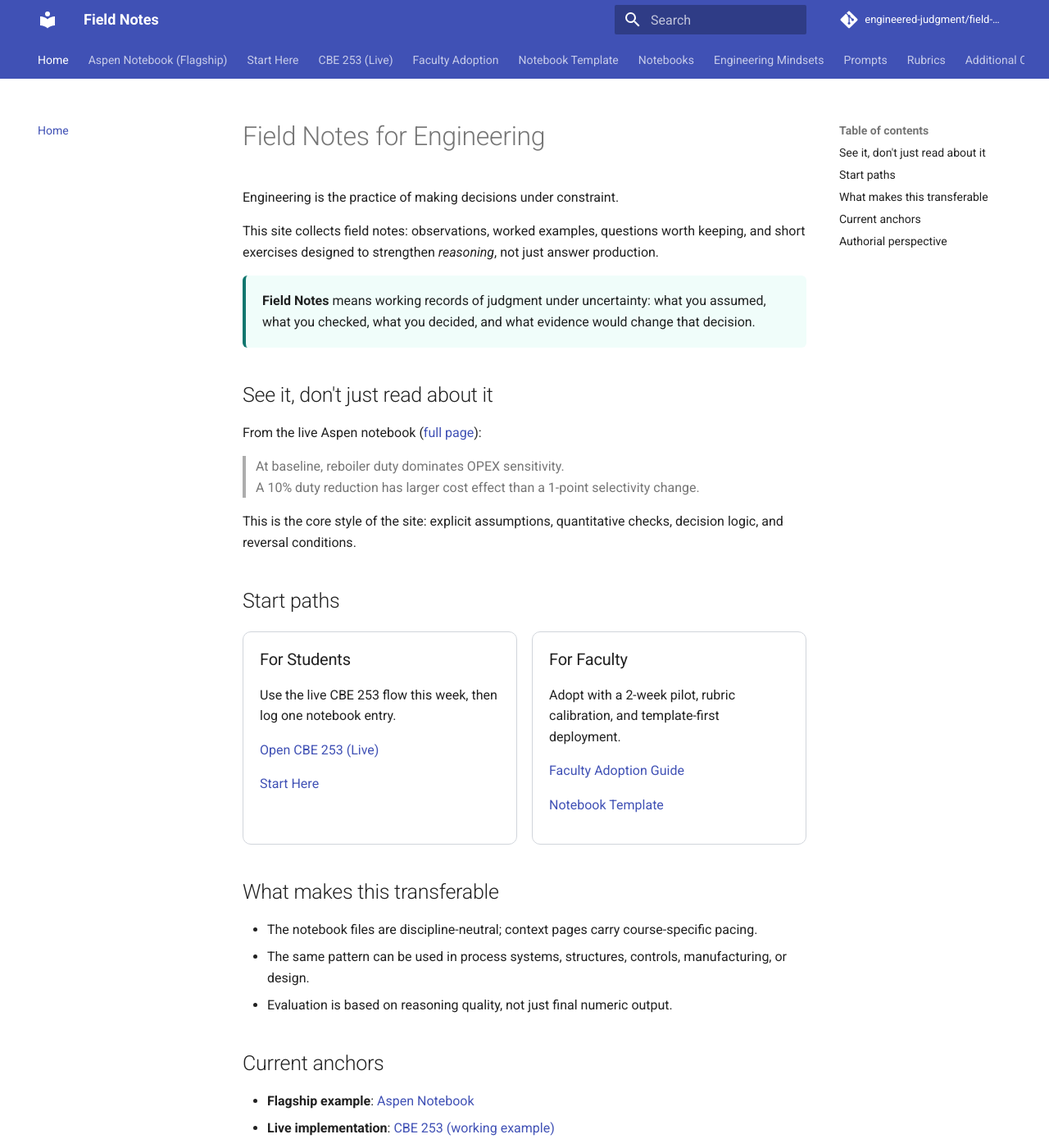
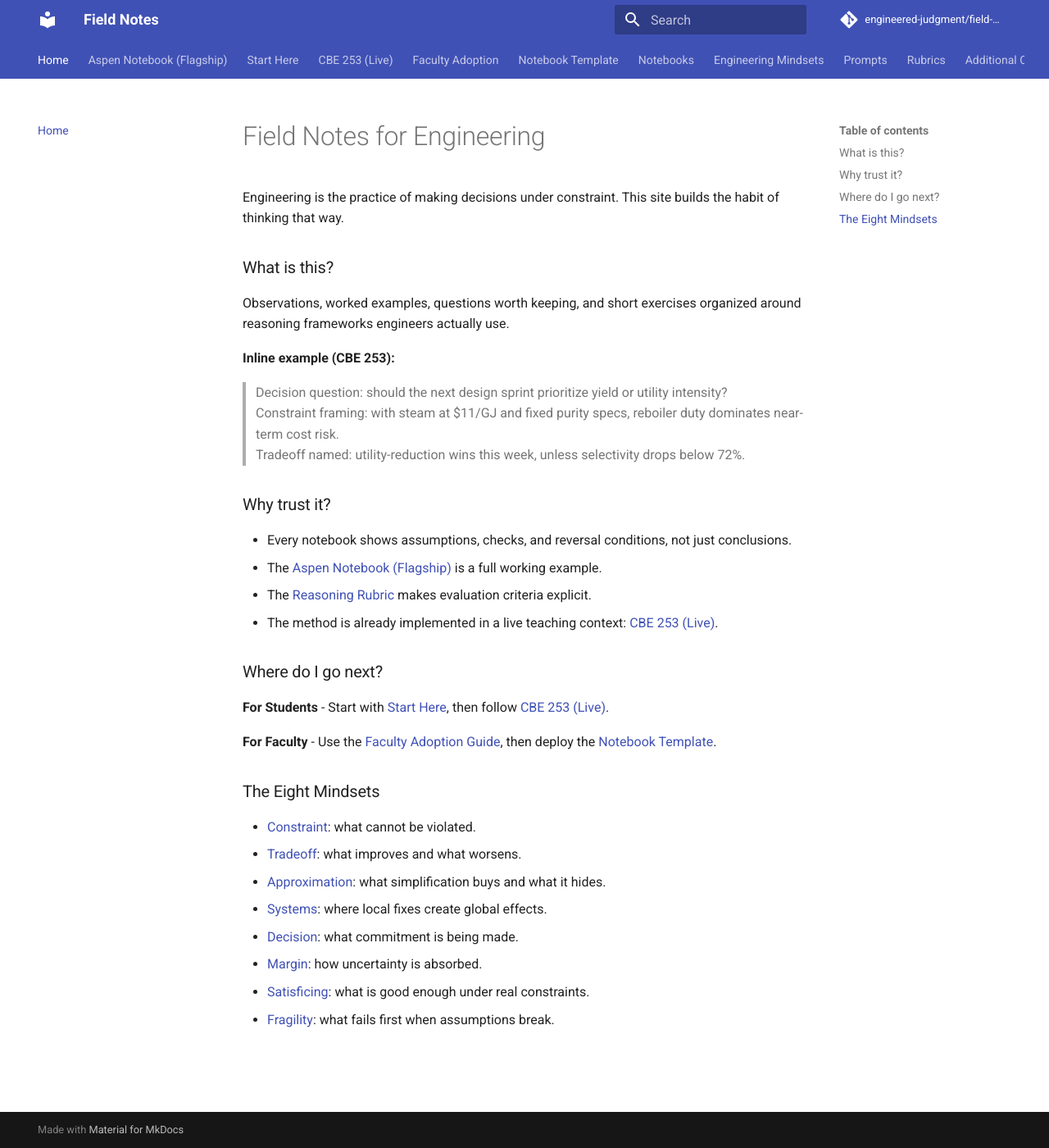
Before and after one commit to engineered-judgment/field-notes, an MkDocs documentation site: the page built from docs/index.md, in a window 1280 px wide and 1400 px high. Shown: the whole window at 82% size. Built offline with MkDocs 1.6.1 and Material for MkDocs 9.7.7, drawn with Linux system fonts in a browser that asks for light colours; comment, search, counter and statistics services are not loaded; some of the changed text lies outside the part shown.

Commit message:
Restructure homepage around what/why/next

```diff
--- a/docs/index.md
+++ b/docs/index.md
@@ -1,48 +1,35 @@
 # Field Notes for Engineering
 
 Engineering is the practice of making decisions under constraint.
+This site builds the habit of thinking that way.
 
-This site collects field notes: observations, worked examples, questions worth keeping, and short exercises designed to strengthen *reasoning*, not just answer production.
+### What is this?
+Observations, worked examples, questions worth keeping, and short exercises organized around reasoning frameworks engineers actually use.
 
-<div class="hero-note">
-  <strong>Field Notes</strong> means working records of judgment under uncertainty:
-  what you assumed, what you checked, what you decided, and what evidence would change that decision.
-</div>
+**Inline example (CBE 253):**
+> Decision question: should the next design sprint prioritize yield or utility intensity?
+> Constraint framing: with steam at $11/GJ and fixed purity specs, reboiler duty dominates near-term cost risk.
+> Tradeoff named: utility-reduction wins this week, unless selectivity drops below 72%.
 
-## See it, don't just read about it
-From the live Aspen notebook ([full page](notebooks/2026/2026-03-aspen-process-framing.md)):
+### Why trust it?
+- Every notebook shows assumptions, checks, and reversal conditions, not just conclusions.
+- The [Aspen Notebook (Flagship)](aspen-notebook.md) is a full working example.
+- The [Reasoning Rubric](rubrics/reasoning-rubric.md) makes evaluation criteria explicit.
+- The method is already implemented in a live teaching context: [CBE 253 (Live)](contexts/cbe253/index.md).
 
-> At baseline, reboiler duty dominates OPEX sensitivity.
-> A 10% duty reduction has larger cost effect than a 1-point selectivity change.
+### Where do I go next?
+**For Students**
+- Start with [Start Here](start-here.md), then follow [CBE 253 (Live)](contexts/cbe253/index.md).
 
-This is the core style of the site: explicit assumptions, quantitative checks, decision logic, and reversal conditions.
+**For Faculty**
+- Use the [Faculty Adoption Guide](faculty-adoption.md), then deploy the [Notebook Template](notebook-template.md).
 
-## Start paths
-<div class="path-grid">
-  <div class="path-card">
-    <h3>For Students</h3>
-    <p>Use the live CBE 253 flow this week, then log one notebook entry.</p>
-    <p><a href="contexts/cbe253/">Open CBE 253 (Live)</a></p>
-    <p><a href="start-here/">Start Here</a></p>
-  </div>
-  <div class="path-card">
-    <h3>For Faculty</h3>
-    <p>Adopt with a 2-week pilot, rubric calibration, and template-first deployment.</p>
-    <p><a href="faculty-adoption/">Faculty Adoption Guide</a></p>
-    <p><a href="notebook-template/">Notebook Template</a></p>
-  </div>
-</div>
-
-## What makes this transferable
-- The notebook files are discipline-neutral; context pages carry course-specific pacing.
-- The same pattern can be used in process systems, structures, controls, manufacturing, or design.
-- Evaluation is based on reasoning quality, not just final numeric output.
-
-## Current anchors
-- **Flagship example**: [Aspen Notebook](aspen-notebook.md)
-- **Live implementation**: [CBE 253 (working example)](contexts/cbe253/index.md)
-- **Reusable notebook library**: [Notebooks](notebooks/index.md)
-- **Core lenses**: [Engineering Mindsets](mindsets/index.md)
-
-## Authorial perspective
-This site is built from practice: decision-making in settings where data is incomplete, models are imperfect, and engineering accountability still applies.
+### The Eight Mindsets
+- [Constraint](mindsets/constraint.md): what cannot be violated.
+- [Tradeoff](mindsets/tradeoff.md): what improves and what worsens.
+- [Approximation](mindsets/approximation.md): what simplification buys and what it hides.
+- [Systems](mindsets/systems.md): where local fixes create global effects.
+- [Decision](mindsets/decision.md): what commitment is being made.
+- [Margin](mindsets/margin.md): how uncertainty is absorbed.
+- [Satisficing](mindsets/satisficing.md): what is good enough under real constraints.
+- [Fragility](mindsets/fragility.md): what fails first when assumptions break.
--- a/docs/stylesheets/home.css
+++ /dev/null
@@ -1,25 +0,0 @@
-.hero-note {
-  border-left: 4px solid #0f766e;
-  background: #f0fdfa;
-  padding: 0.9rem 1rem;
-  border-radius: 0.3rem;
-  margin: 0.8rem 0 1.1rem 0;
-}
-
-.path-grid {
-  display: grid;
-  grid-template-columns: repeat(auto-fit, minmax(220px, 1fr));
-  gap: 0.9rem;
-  margin: 1rem 0 1.2rem 0;
-}
-
-.path-card {
-  border: 1px solid #d1d5db;
-  border-radius: 0.5rem;
-  padding: 0.9rem 1rem;
-  background: #ffffff;
-}
-
-.path-card h3 {
-  margin-top: 0;
-}
--- a/mkdocs.yml
+++ b/mkdocs.yml
@@ -51,6 +51,3 @@ markdown_extensions:
   - admonition
   - toc:
       permalink: true
-
-extra_css:
-  - stylesheets/home.css
```
